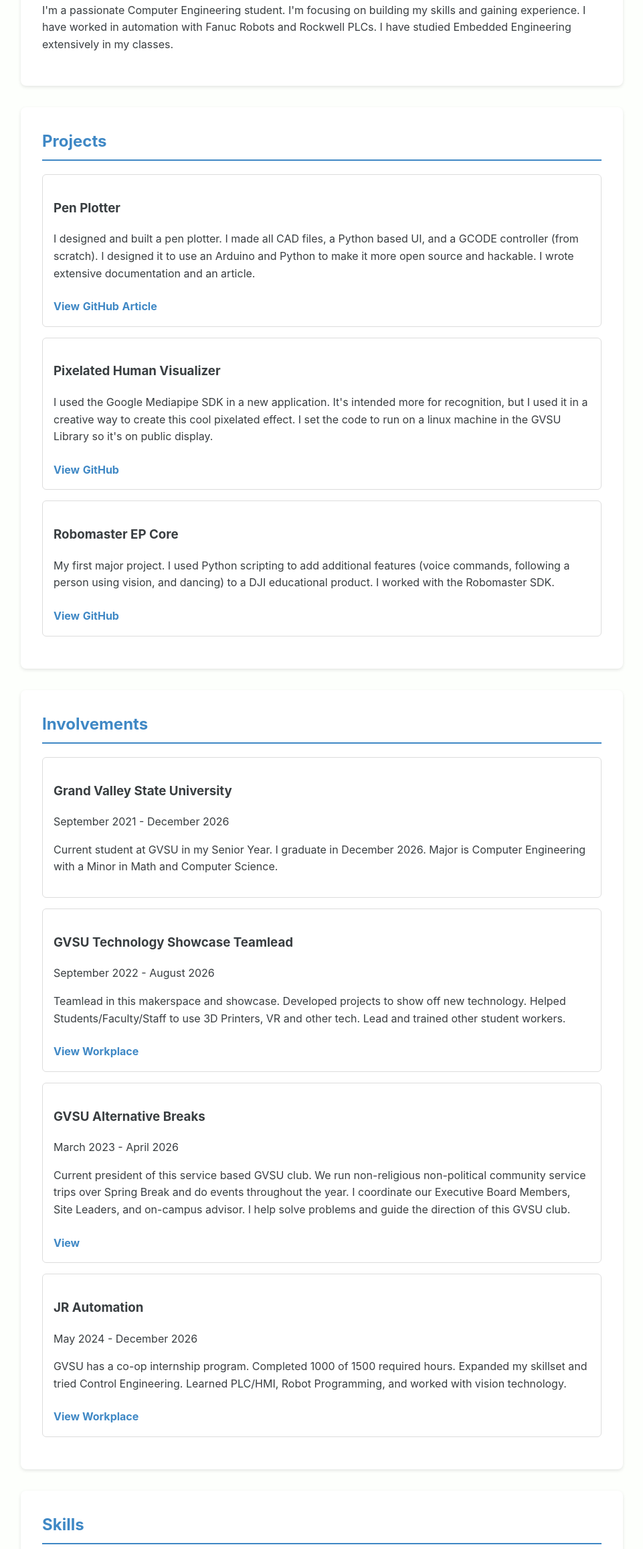
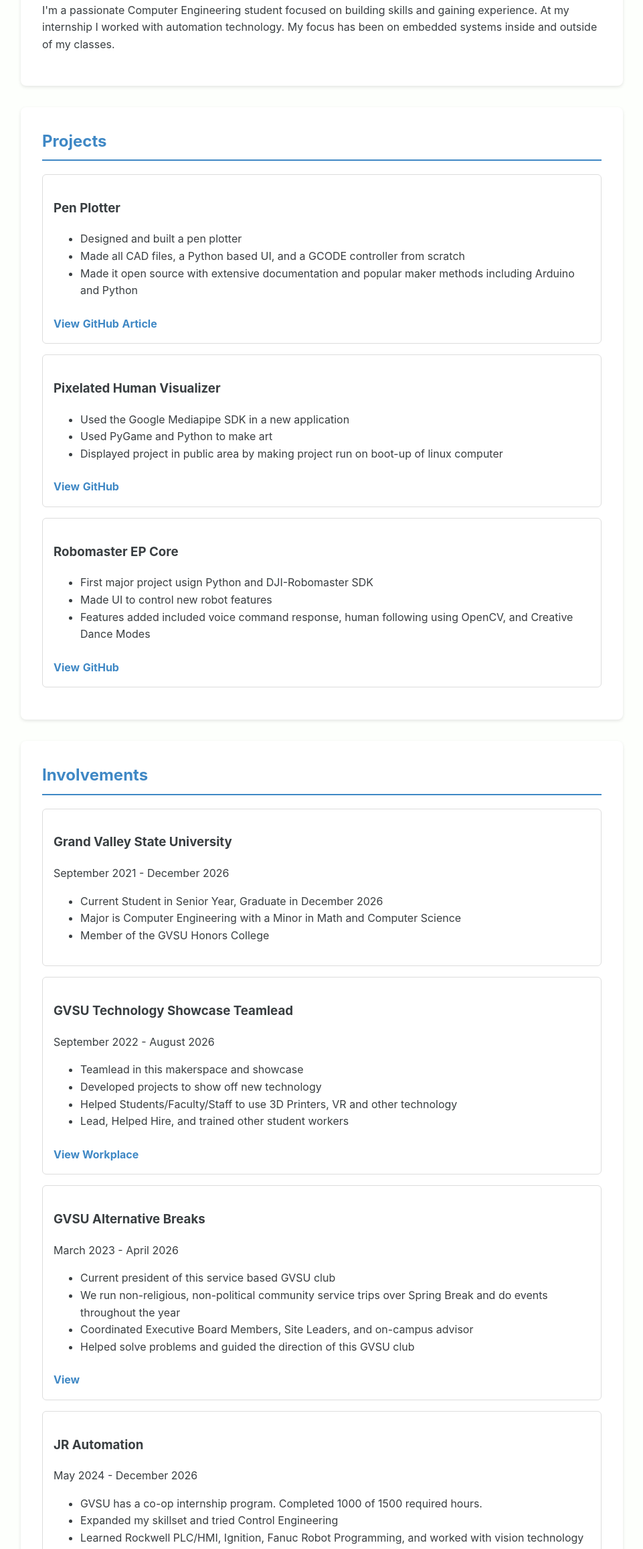
Before and after one commit to JoeyShotts/JoeyShotts.github.io, a plain HTML site: page index.html in a window 1280 px wide. Shown: the part 315-2627 px from the top of the page at 67% size, without its empty margins (159-1120 px from the left). Drawn offline with Linux system fonts and the light colour scheme.

Commit message:
List format

```diff
--- a/index.html
+++ b/index.html
@@ -18,30 +18,39 @@
     <main>
         <section id="about">
             <h2>About Me</h2>
-            <p>
-                I'm a passionate Computer Engineering student. I'm focusing on building my skills and gaining experience. I have worked in automation with Fanuc Robots and Rockwell PLCs. I have studied Embedded Engineering extensively in my classes.
-            </p>
+            <p>I'm a passionate Computer Engineering student focused on building skills and gaining experience. At my internship I worked with automation technology. My focus has been on embedded systems inside and outside of my classes. </p>
         </section>
-
 
         <section id="projects">
             <h2>Projects</h2>
             <div class="project-card">
                 <h3>Pen Plotter</h3>
-                <p>I designed and built a pen plotter. I made all CAD files, a Python based UI, and a GCODE controller (from scratch). I designed it to use an Arduino and Python to make it more open source and hackable. I wrote extensive documentation and an article.</p>
+                <ul>
+                    <li>Designed and built a pen plotter</li>
+                    <li>Made all CAD files, a Python based UI, and a GCODE controller from scratch</li>
+                    <li>Made it open source with extensive documentation and popular maker methods including Arduino and Python</li>
+                </ul>
                 <a href="https://youtu.be/lAycF0MGN9o" target="_blank">View</a>
                 <a href="https://github.com/JoeyShotts/GCODE_Plotter_Polargraph" target="_blank">GitHub</a>
                 <a href="https://hackaday.io/pages/1502956" target="_blank">Article</a>
             </div>
             <div class="project-card">
                 <h3>Pixelated Human Visualizer</h3>
-                <p>I used the Google Mediapipe SDK in a new application. It's intended more for recognition, but I used it in a creative way to create this cool pixelated effect. I set the code to run on a linux machine in the GVSU Library so it's on public display.</p>
+                <ul>
+                    <li>Used the Google Mediapipe SDK in a new application</li>
+                    <li>Used PyGame and Python to make art</li>
+                    <li>Displayed project in public area by making project run on boot-up of linux computer</li>
+                </ul>
                 <a href="https://youtube.com/shorts/9gGiAe84l68?feature=share" target="_blank">View</a>
                 <a href="https://github.com/JoeyShotts/HumanPixelator" target="_blank">GitHub</a>
             </div>
             <div class="project-card">
                 <h3>Robomaster EP Core</h3>
-                <p>My first major project. I used Python scripting to add additional features (voice commands, following a person using vision, and dancing) to a DJI educational product. I worked with the Robomaster SDK.</p>
+                <ul>
+                    <li>First major project usign Python and DJI-Robomaster SDK</li>
+                    <li>Made UI to control new robot features</li>
+                    <li>Features added included voice command response, human following using OpenCV, and Creative Dance Modes</li>
+                </ul>
                 <a href="https://youtu.be/TVp5c3yAMNI" target="_blank">View</a>
                 <a href="https://github.com/JoeyShotts/DJI-Robomaster" target="_blank">GitHub</a>
             </div>
@@ -53,24 +62,43 @@
             <div class="project-card">
                 <h3>Grand Valley State University</h3>
                 <p>September 2021 - December 2026</p>
-                <p>Current student at GVSU in my Senior Year. I graduate in December 2026. Major is Computer Engineering with a Minor in Math and Computer Science.</p>
+                <ul>
+                    <li>Current Student in Senior Year, Graduate in December 2026</li>
+                    <li>Major is Computer Engineering with a Minor in Math and Computer Science</li>
+                    <li>Member of the GVSU Honors College</li>
+                </ul>
             </div>
             <div class="project-card">
                 <h3>GVSU Technology Showcase Teamlead</h3>
                 <p>September 2022 - August 2026</p>
-                <p>Teamlead in this makerspace and showcase. Developed projects to show off new technology. Helped Students/Faculty/Staff to use 3D Printers, VR and other tech. Lead and trained other student workers.</p>
+                <ul>
+                    <li>Teamlead in this makerspace and showcase</li>
+                    <li>Developed projects to show off new technology</li>
+                    <li>Helped Students/Faculty/Staff to use 3D Printers, VR and other technology</li>
+                    <li>Lead, Helped Hire, and trained other student workers</li>
+                </ul>
+
                 <a href="https://www.gvsu.edu/techshowcase/" target="_blank">View Workplace</a>
             </div>
             <div class="project-card">
                 <h3>GVSU Alternative Breaks</h3>
                 <p>March 2023 - April 2026</p>
-                <p>Current president of this service based GVSU club. We run non-religious non-political community service trips over Spring Break and do events throughout the year. I coordinate our Executive Board Members, Site Leaders, and on-campus advisor. I help solve problems and guide the direction of this GVSU club.</p>
+                <ul>
+                    <li>Current president of this service based GVSU club</li>
+                    <li>We run non-religious, non-political community service trips over Spring Break and do events throughout the year</li>
+                    <li>Coordinated Executive Board Members, Site Leaders, and on-campus advisor</li>
+                    <li>Helped solve problems and guided the direction of this GVSU club</li>
+                </ul>
                 <a href="https://app.suitable.co/student-organizations/4Le6SoBTgrqy?tab=profile" target="_blank">View</a>
             </div>
             <div class="project-card">
                 <h3>JR Automation</h3>
                 <p>May 2024 - December 2026</p>
-                <p>GVSU has a co-op internship program. Completed 1000 of 1500 required hours. Expanded my skillset and tried Control Engineering. Learned PLC/HMI, Robot Programming, and worked with vision technology.</p>
+                <ul>
+                    <li>GVSU has a co-op internship program. Completed 1000 of 1500 required hours.</li>
+                    <li>Expanded my skillset and tried Control Engineering</li>
+                    <li>Learned Rockwell PLC/HMI, Ignition, Fanuc Robot Programming, and worked with vision technology</li>
+                </ul>
                 <a href="https://www.jrautomation.com/" target="_blank">View Workplace</a>
             </div>
 
```
